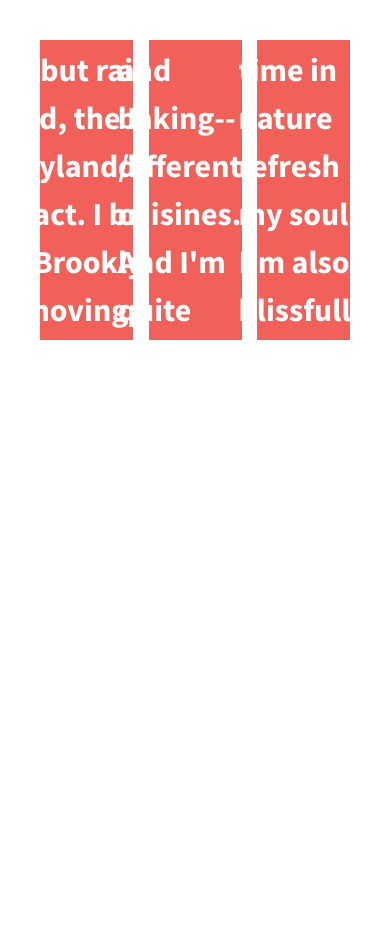
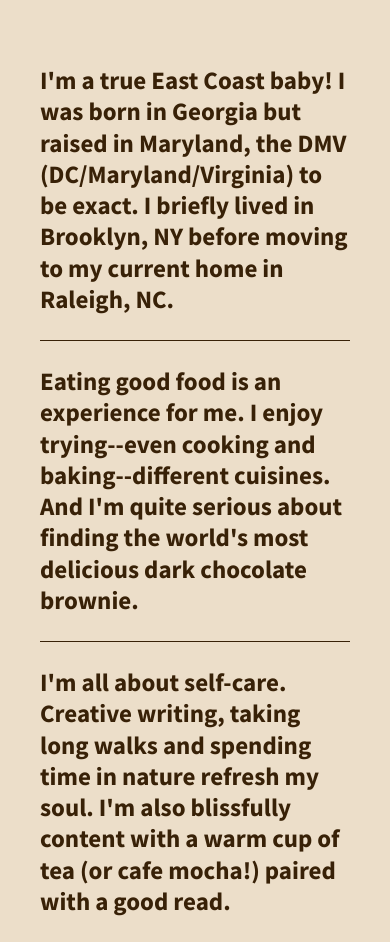
Before and after one commit to YL31/divs-flexbox-challenge, a plain HTML site: page index.html in a window 390 px wide. Drawn offline with nearby package versions, Linux system fonts and the light colour scheme.

Commit message:
Change and add styles for parent and child elements
Adjust dimensions and flex flow for better responsiveness

Change font size, background and text colors and add borders

Add media queries

```diff
--- a/css/main.css
+++ b/css/main.css
@@ -95,10 +95,10 @@ textarea {
    Author's custom styles
    ========================================================================== */
 
-
 html {
-  background-color: #fff;
+  background-color: #ECDEC9;
   height: 100%;
+  width: 100%;
 }
 
 body {
@@ -109,25 +109,23 @@ body {
 }
 
 .wrapper {
-  /*add display:flex and set justify-content to space-between*/
   display: flex;
+  align-items: center;
   justify-content: space-between;
+  flex-direction: row;
+  flex-wrap: wrap;
   font-weight: 700;
 }
 
 .div-1, .div-2, .div-3 {
-  /*give the divs a width of 30%, add display:flex, set justify-content and align-items to center*/
   display: flex;
   justify-content: center;
   align-items: center;
-  color: #fff;
-  line-height: 1.5em;
-  font-size: 1.6em;
-  background-color: #f16059;
-  height: 300px;
-  width: 30%;
+  color: #382107;
+  line-height: 1.25em;
+  font-size: 1.25em;
+  height: auto;
 }
-
 
 
 
@@ -210,6 +208,22 @@ body {
    These examples override the primary ('mobile first') styles.
    Modify as content requires.
    ========================================================================== */
+@media (max-width: 1199px) {
+  .div-1, .div-2 {
+    border-bottom: 1px solid #382107;
+  }
+}
+
+@media all and (min-width: 1200px) {
+  .div-1, .div-2, .div-3 {
+    flex-basis: 30%;
+  }
+
+  .div-1, .div-2 {
+    border-right: 1px solid #382107;
+    padding-right: 1em;
+  }
+}
 
 @media print,
        (-webkit-min-device-pixel-ratio: 1.25),
```
